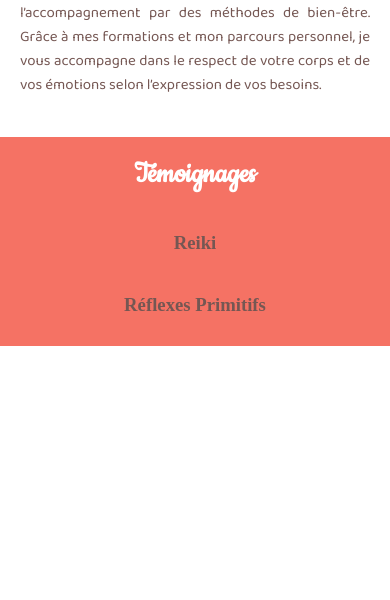
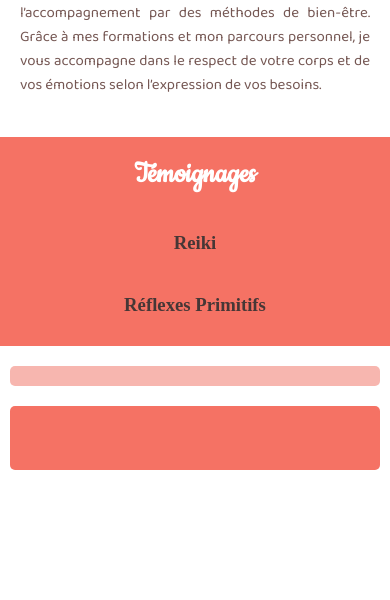
Before and after one commit to RdevSGit/JeVisCommeJeSuis, a PHP site: page / in a window 390 px wide. Shown: the part 3565-4165 px from the top of the page. Before the commit the page ends 3911 px from the top, so only its background shows below. Run offline with PHP 8.4, Linux system fonts and the light colour scheme; data that the repository does not hold is empty.

Commit message:
end mobile version

```diff
--- a/controller/MainController.class.php
+++ b/controller/MainController.class.php
@@ -16,6 +16,8 @@ class MainController
     {
         $review_cat_1 = $this->mainmodel->pushReviewCat1();
         $review_cat_2 = $this->mainmodel->pushReviewCat2();
+        $service = $this->mainmodel->pushService();
+        $contact = $this->mainmodel->pushContact();
         $template = "home";
         include "view/layout.phtml";
     }
--- a/model/MainModel.class.php
+++ b/model/MainModel.class.php
@@ -13,7 +13,7 @@ class MainModel
     public function pushReviewCat1()
     {
 
-        $query = $this->bdd->prepare('SELECT * FROM review WHERE category = 1');
+        $query = $this->bdd->prepare('SELECT * FROM review WHERE category = 1 ORDER BY date');
         $query->execute(array());
         $review_cat_1 = $query->fetchAll();
         return $review_cat_1;
@@ -21,9 +21,22 @@ class MainModel
     public function pushReviewCat2()
     {
 
-        $query = $this->bdd->prepare('SELECT * FROM review WHERE category = 2');
+        $query = $this->bdd->prepare('SELECT * FROM review WHERE category = 2 ORDER BY date');
         $query->execute(array());
         $review_cat_2 = $query->fetchAll();
         return $review_cat_2;
     }
+    public function pushService()
+    {
+        $query = $this->bdd->prepare('SELECT * FROM service');
+        $query->execute(array());
+        $service = $query->fetchAll();
+        return $service;
+    }
+    public function pushContact(){
+        $query = $this->bdd->prepare('SELECT * FROM contact');
+        $query->execute(array());
+        $contact = $query->fetch();
+        return $contact;
+    }
 }
--- a/view/css/style.css
+++ b/view/css/style.css
@@ -296,7 +296,7 @@ h1 {
     }
 
     .third_part h3 {
-        color: var(--color-4);
+        color:#463736;
         text-transform: capitalize;
         padding: 20px;
         text-align: center;
@@ -323,6 +323,57 @@ h1 {
     .third_part .view p:nth-child(3) {
         text-align: right;
         color: var(--color-1)
+    }
+
+    .fourth_part {
+        padding: 20px 0;
+    }
+
+    .fourth_part .service_contact {
+        display: flex;
+        flex-flow: column;
+    }
+
+    .fourth_part .service_part {
+        background: var(--color-2);
+        width: 95%;
+        margin: 0 auto;
+        padding: 10px;
+        border-radius: 5px;
+        margin-bottom: 20px;
+    }
+
+    .fourth_part .service_part ul {
+        display: flex;
+        flex-flow: column;
+        padding: 10px;
+        font-weight: bold;
+        color:#463736;
+
+    }
+
+    .fourth_part .service_part ul .time_price {
+        display: flex;
+        justify-content: space-between;
+        font-weight: normal;
+
+    }
+
+    .fourth_part .contact_part {
+        display: flex;
+        flex-flow: column;
+        width: 95%;
+        margin: 0 auto;
+        background: var(--color-3);
+        border-radius: 5px;
+        color: #fff;
+        text-align: center;
+        padding: 20px;
+    }
+
+
+    .fourth_part .contact_part li a {
+        color: #fff;
     }
 
     /***/
--- a/view/home.phtml
+++ b/view/home.phtml
@@ -134,10 +134,27 @@
         </div>
     </div>
     <div class="fourth_part">
-        <div class="services" id="tarif_contact">
-            <p></p>
-            <p></p>
-            <p></p>
+        <div class="service_contact" id="tarif_contact">
+            <div class="service_part">
+                <?php foreach ($service as $s) : ?>
+                    <ul>
+                        <li><?= $s['title'] ?> : </li>
+                        <div class="time_price">
+                            <li><?= $s['time'] ?></li>
+                            <li><?= $s['price'] ?></li>
+                        </div>
+                    </ul>
+                <?php endforeach; ?>
+            </div>
+            <div class="contact_part">
+                <ul>
+                    <li><?= $contact['name'] ?></li>
+                    <li><?= $contact['address'] ?></li>
+                    <li><?= $contact['code'] ?></li>
+                    <li><a href="tel:+33<?= substr(str_replace(' ', '', $contact['phone']), 1); ?>"><?= $contact['phone'] ?></a></li>
+                    <li><?= $contact['mail'] ?></li>
+                </ul>
+            </div>
         </div>
     </div>
 </div>
```
